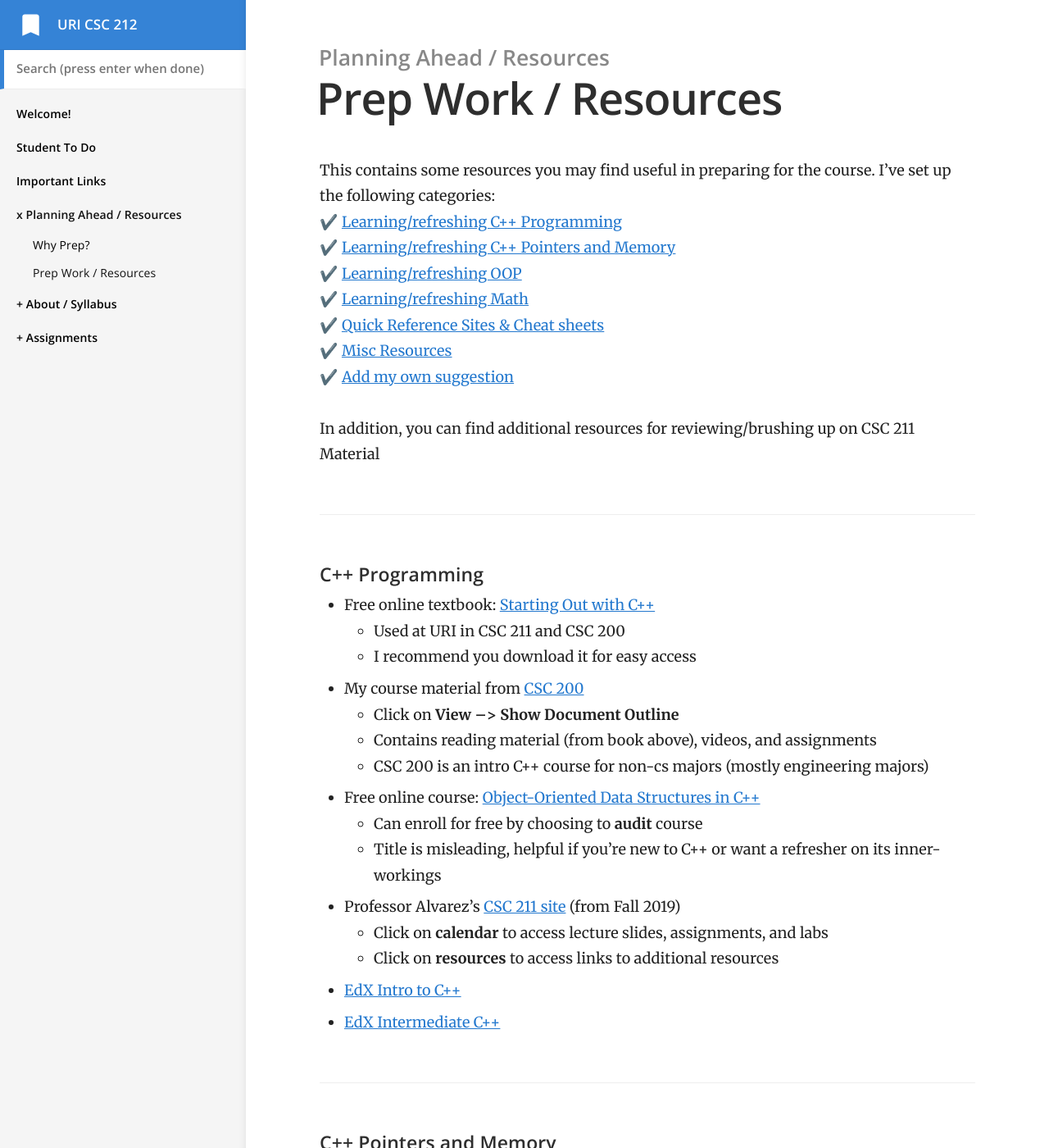
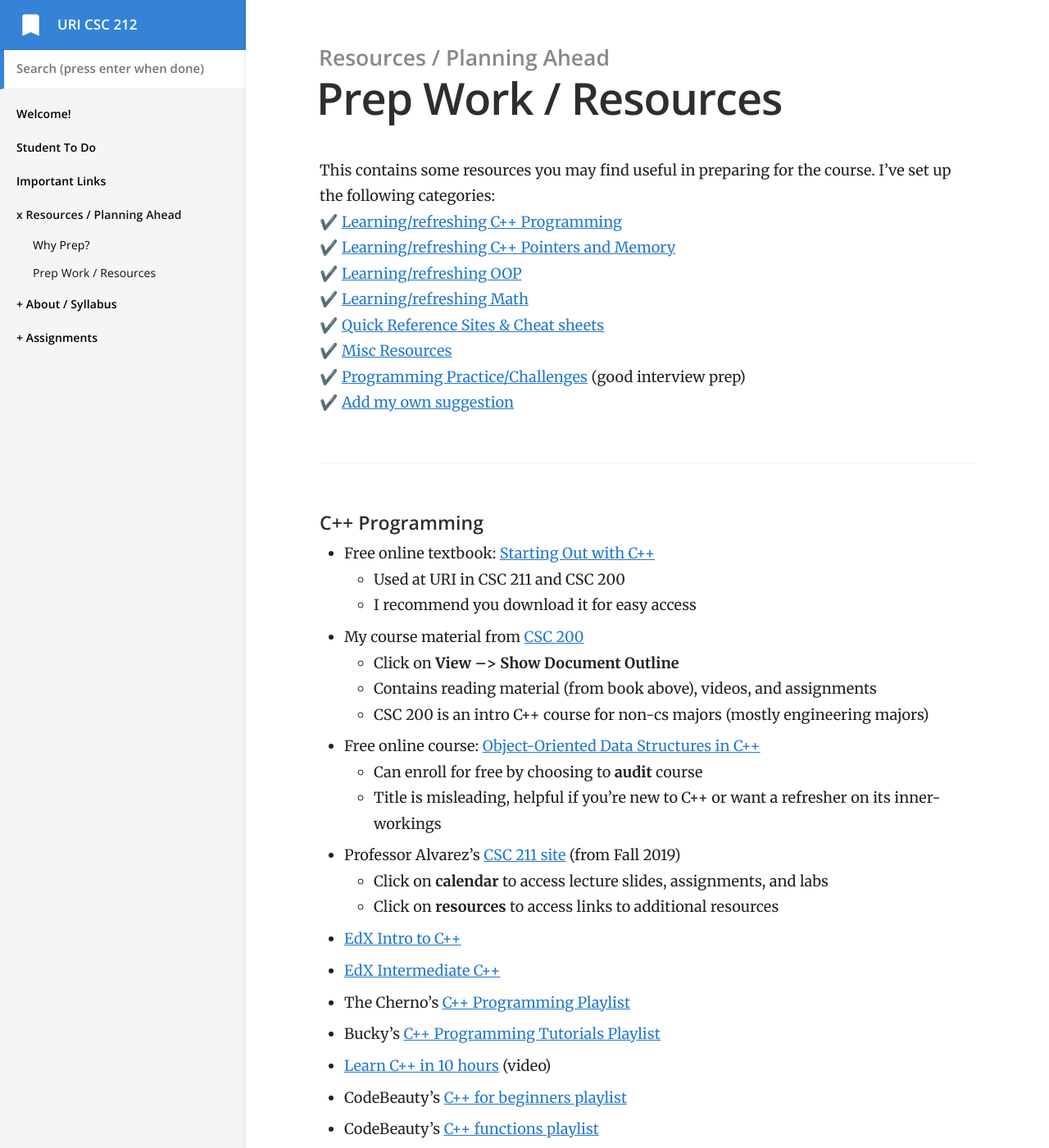
Before and after one commit to vcc-csc212/sp21-archive, a Jekyll site: the page built from _docs/1-prep/prep.md, in a window 1280 px wide and 1400 px high. Shown: the whole window at 82% size. Built offline with Jekyll 4.4.1, drawn with Linux system fonts in a browser that asks for light colours; some of the changed text lies outside the part shown.

Commit message:
added more resources

```diff
--- a/_docs/1-prep/prep.md
+++ b/_docs/1-prep/prep.md
@@ -1,6 +1,6 @@
 ---
 title: Prep Work / Resources
-category: Planning Ahead / Resources
+category: Resources / Planning Ahead
 order: 2
 permalink: /prep/
 ---
@@ -12,9 +12,8 @@ This contains some resources you may find useful in preparing for the course. I'
 ✔️ [Learning/refreshing Math](#math)
 ✔️ [Quick Reference Sites & Cheat sheets](#quick)
 ✔️ [Misc Resources](#misc)
+✔️ [Programming Practice/Challenges](#challenges) (good interview prep)
 ✔️ [Add my own suggestion](#suggestions)
-
-In addition, you can find additional resources for reviewing/brushing up on CSC 211 Material
 
 ***
 
@@ -34,6 +33,11 @@ In addition, you can find additional resources for reviewing/brushing up on CSC
 	- Click on **resources** to access links to additional resources
 - [EdX Intro to C++](https://www.edx.org/course/introduction-c-microsoft-dev210x-4)
 - [EdX Intermediate C++](https://www.edx.org/course/intermediate-c-microsoft-dev210-2x)
+- The Cherno's [C++ Programming Playlist](https://www.youtube.com/playlist?list=PLlrATfBNZ98dudnM48yfGUldqGD0S4FFb)
+- Bucky's [C++ Programming Tutorials Playlist](https://www.youtube.com/playlist?list=PLAE85DE8440AA6B83)
+- [Learn C++ in 10 hours](https://www.youtube.com/watch?v=GQp1zzTwrIg) (video)
+- CodeBeauty's [C++ for beginners playlist](https://www.youtube.com/playlist?list=PL43pGnjiVwgQHLPnuH9ch-LhZdwckM8Tq)
+- CodeBeauty's [C++ functions playlist](https://www.youtube.com/playlist?list=PL43pGnjiVwgRggnsJcz1cK0j7b2-kLML_)
 
 ***
 
@@ -41,6 +45,7 @@ In addition, you can find additional resources for reviewing/brushing up on CSC
 - Material from CSC 200 [Unit 10](https://docs.google.com/document/d/1PAwLcrid2kn_WeFvFnX84jN9xvDpCf1q9QPkAJIVRYs/edit#heading=h.pqichnglv09t)
 	- Material for the unit on Pointers
 - Quick [C++ Pointer Tutorial](https://gist.github.com/ericandrewlewis/720c374c29bbafadedc9)
+- CodeBeauty's [C++ pointers playlist](https://www.youtube.com/playlist?list=PL43pGnjiVwgSSRlwfahAuIqoJ8TfDIlHq)
 
 ***
 
@@ -50,6 +55,7 @@ In addition, you can find additional resources for reviewing/brushing up on CSC
 	- Click on **resources** to access links to additional resources
 - Material from CSC 200 [Unit 7](https://docs.google.com/document/d/1PAwLcrid2kn_WeFvFnX84jN9xvDpCf1q9QPkAJIVRYs/edit#heading=h.arnpl7fqyhx7) and [Unit 8](https://docs.google.com/document/d/1PAwLcrid2kn_WeFvFnX84jN9xvDpCf1q9QPkAJIVRYs/edit#heading=h.bgmu4sew2j5q)
 	- Material for the units on Classes and Objects
+- CodeBeauty's [C++ Object-Oriented Programming Playlist](https://www.youtube.com/playlist?list=PL43pGnjiVwgTJg7uz8KUGdXRdGKE0W_jN)
 
 ***
 
@@ -84,6 +91,15 @@ In addition, you can find additional resources for reviewing/brushing up on CSC
 - [Unit on Recursion](https://bjc.edc.org/bjc-r/topic/topic.html?topic=nyc_bjc/7-recursion-trees-fractals.topic&course=bjc4nyc.html)
 - [Foundations of Computer Science](http://infolab.stanford.edu/~ullman/focs.html)
 - Stanford's [Introduction to Computing Principles](https://web.stanford.edu/class/cs101/)
+- [Sorting Algorithms Animations](https://www.toptal.com/developers/sorting-algorithms)
+- [C++ Code Visualization](http://pythontutor.com/cpp.html)
+
+***
+
+#### Programming Practice/Challenges {#challenges}
+- [HackerRank](https://www.hackerrank.com)
+- [Kattis](https://open.kattis.com)
+- [Edabit](https://edabit.com/challenges/cpp)
 
 ***
 
```
Also changed, not shown: other parts of _docs/1-prep/prep.md (+1 -0 lines), _docs/1-prep/why-prep.md (+1 -1 lines).
